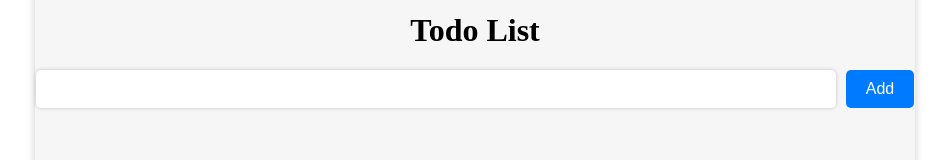
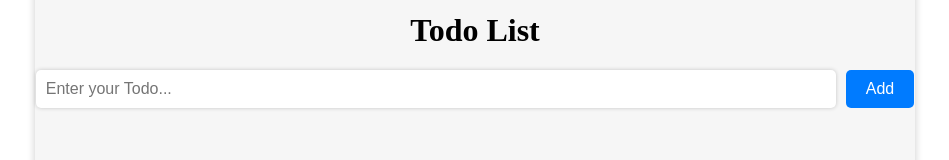
Before and after one commit to kmseunh/react-todolist, a React (Vite) app: page / in a window 1280 px wide. Shown: the part 359-519 px from the top of the page, without its empty margins (165-1114 px from the left). Built offline with nearby package versions, Linux system fonts and the light colour scheme.

Commit message:
feat: add a placeholder

```diff
--- a/src/components/Input.jsx
+++ b/src/components/Input.jsx
@@ -34,6 +34,7 @@ const Input = ({ onAddTodo }) => {
         <div style={{ display: 'flex', alignItems: 'center' }}>
             <StyledInput
                 value={inputValue}
+                placeholder='Enter your Todo...'
                 onChange={(e) => setInputValue(e.target.value)}
             />
             <Button onClick={handleClick}>Add</Button>
```
